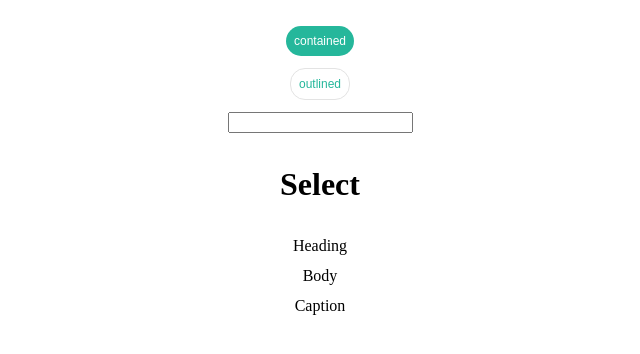
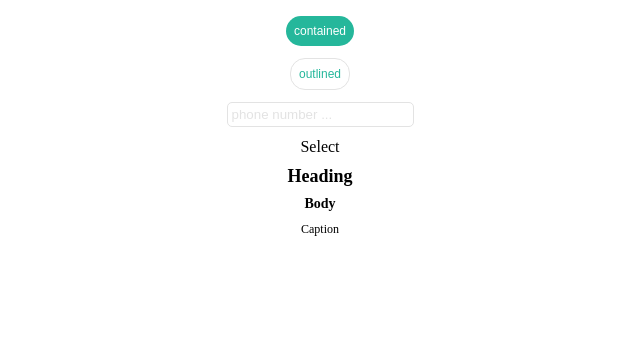
Before and after one commit to MohammadJavad-Alghosi78/azki-test, a React (Create React App) app: page / in a window 1280 px wide. Shown: the top 354 px of the page, without its empty margins (320-960 px from the left). Built offline with nearby package versions, Linux system fonts and the light colour scheme.

Commit message:
feat: Implement textfield and typography component

```diff
--- a/src/App.tsx
+++ b/src/App.tsx
@@ -4,10 +4,14 @@ import { ThemeProvider } from "styled-components";
 import { Button, Select, TextField, Typography } from "./components/atoms";
 // theme
 import theme from "./theme";
+import { useState } from "react";
+import GlobalStyle from "./styles";
 
 function App() {
+  const [value, setValue] = useState("");
   return (
     <ThemeProvider theme={theme}>
+      <GlobalStyle />
       <div className="App">
         <br />
 
@@ -25,7 +29,12 @@ function App() {
             contained
           </Button>
           <Button variant="outlined">outlined</Button>
-          <TextField />
+          <TextField
+            type="number"
+            value={value}
+            onChange={(e) => setValue(e.target.value)}
+            placeholder="phone number ..."
+          />
           <Select options={[]} />
           <Typography variant="heading">Heading</Typography>
           <Typography variant="body">Body</Typography>
--- a/src/components/atoms/TextField/styled.ts
+++ b/src/components/atoms/TextField/styled.ts
@@ -1,4 +1,16 @@
 // node_modules
 import styled from "styled-components";
 
-export const StyledTextField = styled.input(({ theme }) => ({}));
+export const StyledTextField = styled.input(({ theme }) => ({
+  padding: "0.25rem",
+  outline: "none",
+  transition: "border 0.3s",
+  borderRadius: "5px",
+  border: `1px solid ${theme.colors.gray}`,
+  "&:focus, &:hover": {
+    border: `1px solid ${theme.colors.black}`,
+  },
+  "&::placeholder": {
+    color: theme.colors.gray,
+  },
+}));
--- a/src/components/atoms/Typography/styled.ts
+++ b/src/components/atoms/Typography/styled.ts
@@ -1,6 +1,31 @@
 // node_modules
 import styled from "styled-components";
 // types
-import { ITypographyProps } from "./types";
+import { ITypographyProps, TypographyVariants } from "./types";
 
-export const StyledTypography = styled("span")<ITypographyProps>(({ theme }) => ({}));
+const handleVariantStyles = (variant: TypographyVariants) => {
+  switch (variant) {
+    case "heading":
+      return {
+        fontSize: "18px",
+        fontWeight: "bold",
+      };
+    case "body":
+      return {
+        fontSize: "14px",
+        fontWeight: "600",
+      };
+    case "caption":
+      return {
+        fontSize: "12px",
+        fontWeight: "500",
+      };
+  }
+};
+
+export const StyledTypography = styled("span")<ITypographyProps>(
+  ({ theme, variant, color }) => ({
+    color: color ?? theme.colors.black,
+    ...handleVariantStyles(variant),
+  })
+);
--- /dev/null
+++ b/src/styles/index.ts
@@ -0,0 +1,59 @@
+import { createGlobalStyle } from "styled-components";
+
+const GlobalStyle = createGlobalStyle`
+    html, body, div, span, applet, object, iframe,
+    h1, h2, h3, h4, h5, h6, p, blockquote, pre,
+    a, abbr, acronym, address, big, cite, code,
+    del, dfn, em, img, ins, kbd, q, s, samp,
+    small, strike, strong, sub, sup, tt, var,
+    b, u, i, center,
+    dl, dt, dd, ol, ul, li,
+    fieldset, form, label, legend,
+    table, caption, tbody, tfoot, thead, tr, th, td,
+    article, aside, canvas, details, embed,
+    figure, figcaption, footer, header, hgroup,
+    menu, nav, output, ruby, section, summary,
+    time, mark, audio, video {
+        margin: 0;
+        padding: 0;
+        border: 0;
+        font-size: 100%;
+        font: inherit;
+        vertical-align: baseline;
+    }
+    /* HTML5 display-role reset for older browsers */
+    article, aside, details, figcaption, figure,
+    footer, header, hgroup, menu, nav, section {
+        display: block;
+    }
+    body {
+        line-height: 1;
+    }
+    ol, ul {
+        list-style: none;
+    }
+    blockquote, q {
+        quotes: none;
+    }
+    input::-webkit-outer-spin-button,
+    input::-webkit-inner-spin-button {
+    -webkit-appearance: none;
+    margin: 0;
+    }
+
+    /* Firefox */
+    input[type=number] {
+    -moz-appearance: textfield;
+    }
+    blockquote:before, blockquote:after,
+    q:before, q:after {
+        content: '';
+        content: none;
+    }
+    table {
+        border-collapse: collapse;
+        border-spacing: 0;
+    }
+`;
+
+export default GlobalStyle;
```
Also changed, not shown: src/components/atoms/TextField/types.ts (+7 -2 lines).
